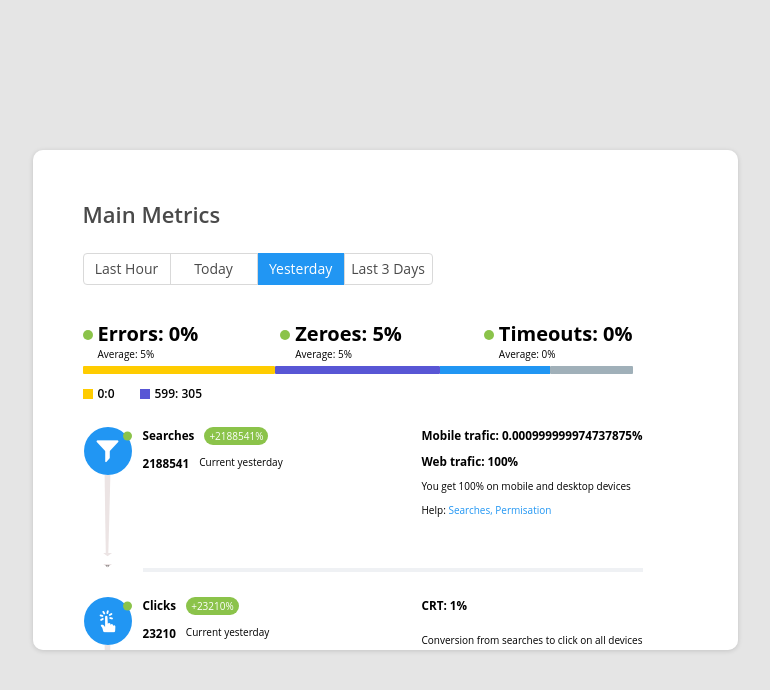
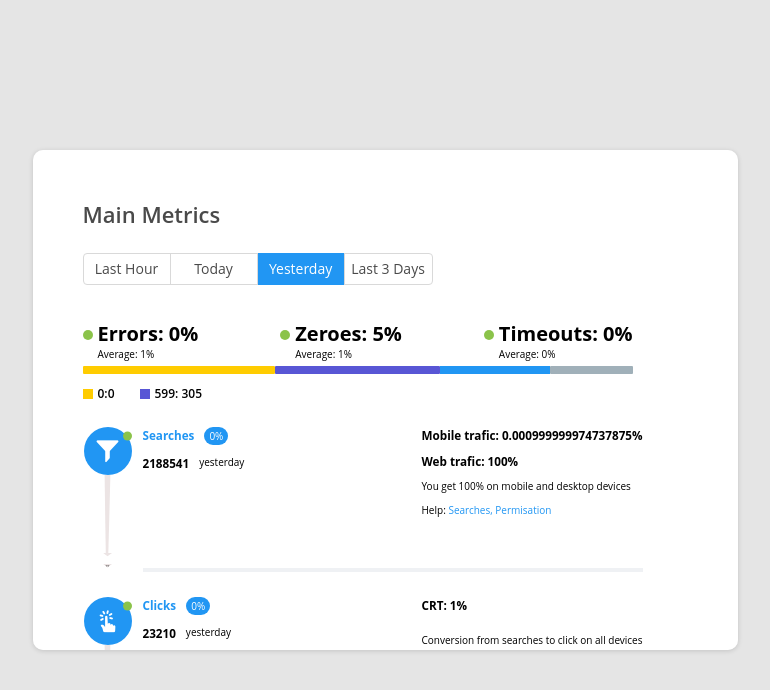
Before and after one commit to Onosgb/onoriode-godbless-cryto-test, a React (Create React App) app: page / in a window 1280 px wide. Both pictures are taken after a click on the element "Yesterday". Shown: the top 690 px of the page, without its empty margins (255-1025 px from the left). Built offline with nearby package versions, Linux system fonts and the light colour scheme.

Commit message:
Trafic data binding adjustment

```diff
--- a/src/components/Trafic.tsx
+++ b/src/components/Trafic.tsx
@@ -1,7 +1,6 @@
 import * as Icon from "react-bootstrap-icons";
 import { bgColor, color, round } from "../utils/utils";
 export interface TraficData {
-  trafic: number;
   current: number;
   previous: number;
   last: number;
@@ -42,16 +41,10 @@ export const Trafic: React.FC<{
             </div>
           </div>
 
-          {trafic.trafic && (
-            <div className="trafic__right__details__info">
-              <h3>{trafic.trafic}</h3>
-              <p> {trafic.type}</p>
-            </div>
-          )}
           {trafic.current && (
             <div className="trafic__right__details__info">
               <h3>{trafic.current}</h3>
-              <p> Current {trafic.type}</p>
+              <p> {trafic.type}</p>
             </div>
           )}
           {trafic.previous && (
--- a/src/pages/Dashboard.tsx
+++ b/src/pages/Dashboard.tsx
@@ -71,6 +71,10 @@ const Dashboard = () => {
     return result;
   };
 
+  const avg = (...numbers: number[]): number => {
+    return addtion(...numbers) / numbers.length;
+  };
+
   if (status === "loading") return <h1>Loading...</h1>;
   return (
     <div className="main">
@@ -88,14 +92,12 @@ const Dashboard = () => {
                 filteredData.errors_current_last,
                 filteredData.errors_last
               )}
-              avg={Math.floor(
-                addtion(
+              avg={avg(
                 filteredData.zeroes_current,
                 filteredData.zeroes,
                 filteredData.zeroes_previous_last,
                 filteredData.zeroes_current_last,
                 filteredData.zeroes_last
-                )
               )}
             />
             <Analysis
@@ -107,14 +109,12 @@ const Dashboard = () => {
                 filteredData.zeroes_current_last,
                 filteredData.zeroes_last
               )}
-              avg={Math.floor(
-                addtion(
+              avg={avg(
                 filteredData.zeroes_current,
                 filteredData.zeroes,
                 filteredData.zeroes_previous_last,
                 filteredData.zeroes_current_last,
                 filteredData.zeroes_last
-                )
               )}
             />
             <Analysis
@@ -126,8 +126,7 @@ const Dashboard = () => {
                 filteredData.timeout_current_last,
                 filteredData.timeout_last
               )}
-              avg={addtion(
-                filteredData.timeout_current,
+              avg={avg(
                 filteredData.timeout,
                 filteredData.timeout_previous_last,
                 filteredData.timeout_current_last,
@@ -149,19 +148,12 @@ const Dashboard = () => {
           trafic={{
             title: "Searches",
             type: selectedFilter,
-            trafic: filteredData.searches,
             current: filteredData.searches_current,
             previous: filteredData.searches_previous_last,
             current_last: filteredData.searches_current_last,
             last: filteredData.searches_last,
 
-            counts: addtion(
-              filteredData.searches_current,
-              filteredData.searches,
-              filteredData.searches_previous_last,
-              filteredData.searches_current_last,
-              filteredData.searches_last
-            ),
+            counts: addtion(filteredData.searches),
             dtTrafic1: `Mobile trafic: ${
               filteredData && filteredData.mobile ? filteredData.mobile : 0
             }%`,
@@ -176,15 +168,7 @@ const Dashboard = () => {
         >
           <Icon.CircleFill
             className={`circleFill ${
-              addtion(
-                filteredData.searches_current,
-                filteredData.searches,
-                filteredData.searches_previous_last,
-                filteredData.searches_current_last,
-                filteredData.searches_last
-              ) < 0
-                ? "red"
-                : "green"
+              addtion(filteredData.searches) < 0 ? "red" : "green"
             }`}
           />
           <i className="icofont-filter icon"></i>
@@ -194,40 +178,19 @@ const Dashboard = () => {
           trafic={{
             title: "Clicks",
             type: selectedFilter,
-            trafic: filteredData.clicks,
             current: filteredData.clicks_current,
             previous: filteredData.clicks_previous_last,
             current_last: filteredData.clicks_current_last,
             last: filteredData.clicks_last,
-            counts: addtion(
-              filteredData.clicks_current,
-              filteredData.clicks,
-              filteredData.clicks_previous_last,
-              filteredData.clicks_current_last,
-              filteredData.clicks_last
-            ),
-            dtTrafic1: `CRT: ${round(
-              addtion(
-                filteredData.ctr_current,
-                filteredData.ctr,
-                filteredData.ctr_previous_last,
-                filteredData.ctr_current_last,
-                filteredData.ctr_last
-              )
-            )}%`,
+            counts: addtion(filteredData.clicks),
+            dtTrafic1: `CRT: ${round(addtion(filteredData.ctr))}%`,
             conversation: `Conversion from searches to click on all devices`,
             help: "CRT, Clicks",
           }}
         >
           <Icon.CircleFill
             className={`circleFill ${
-              addtion(
-                filteredData.ctr_current,
-                filteredData.ctr_previous,
-                filteredData.ctr_last
-              ) < 0
-                ? "red"
-                : "green"
+              addtion(filteredData.ctr) < 0 ? "red" : "green"
             }`}
           />
           <i className="icofont-touch icon"></i>
@@ -237,15 +200,14 @@ const Dashboard = () => {
             title: "Bookings",
             type: selectedFilter,
 
-            trafic: filteredData.bookings,
             current: filteredData.bookings_current,
             previous: filteredData.bookings_previous_last,
             current_last: filteredData.bookings_current_last,
             last: filteredData.bookings_last,
 
             counts: addtion(filteredData.bookings),
-            dtTrafic1: `STR: ${round(addtion(filteredData.ctr))}%`,
-            dtTrafic2: `CTR: ${round(addtion(filteredData.ctr))}%`,
+            dtTrafic1: `STR: ${round(addtion(filteredData.str_last))}%`,
+            dtTrafic2: `CTR: ${round(addtion(filteredData.ctr_last))}%`,
             conversation: "Conversion from click to bookings on all devices",
             help: "Str, Booking, Avg, Check",
           }}
--- a/src/utils/utils.ts
+++ b/src/utils/utils.ts
@@ -7,5 +7,9 @@ export const bgColor = (count: number) => {
 };
 
 export const color = (count: number) => {
-  return count < 0 ? "text-danger" : count > 0 ? "text-success" : "";
+  return count < 0
+    ? "text-danger"
+    : count > 0
+    ? "text-success"
+    : "text-primary";
 };
```
Lines whose indentation alone changed are shown as unchanged.
